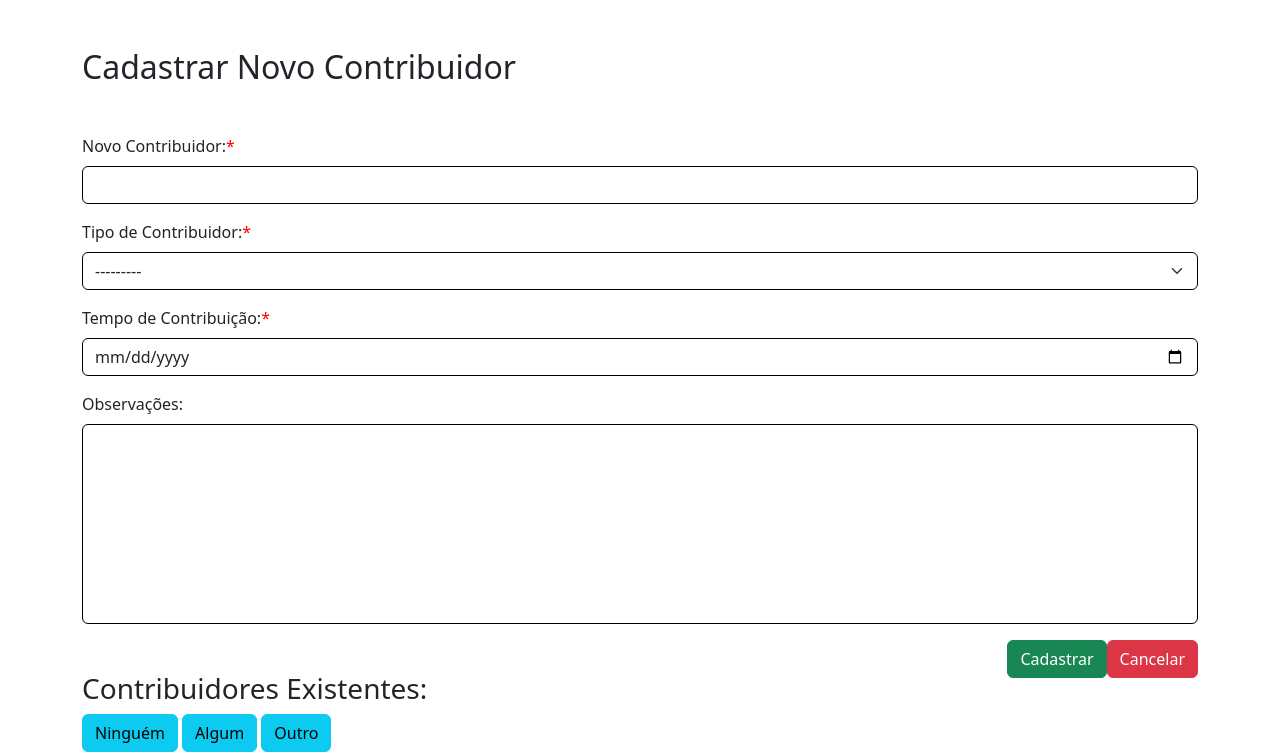
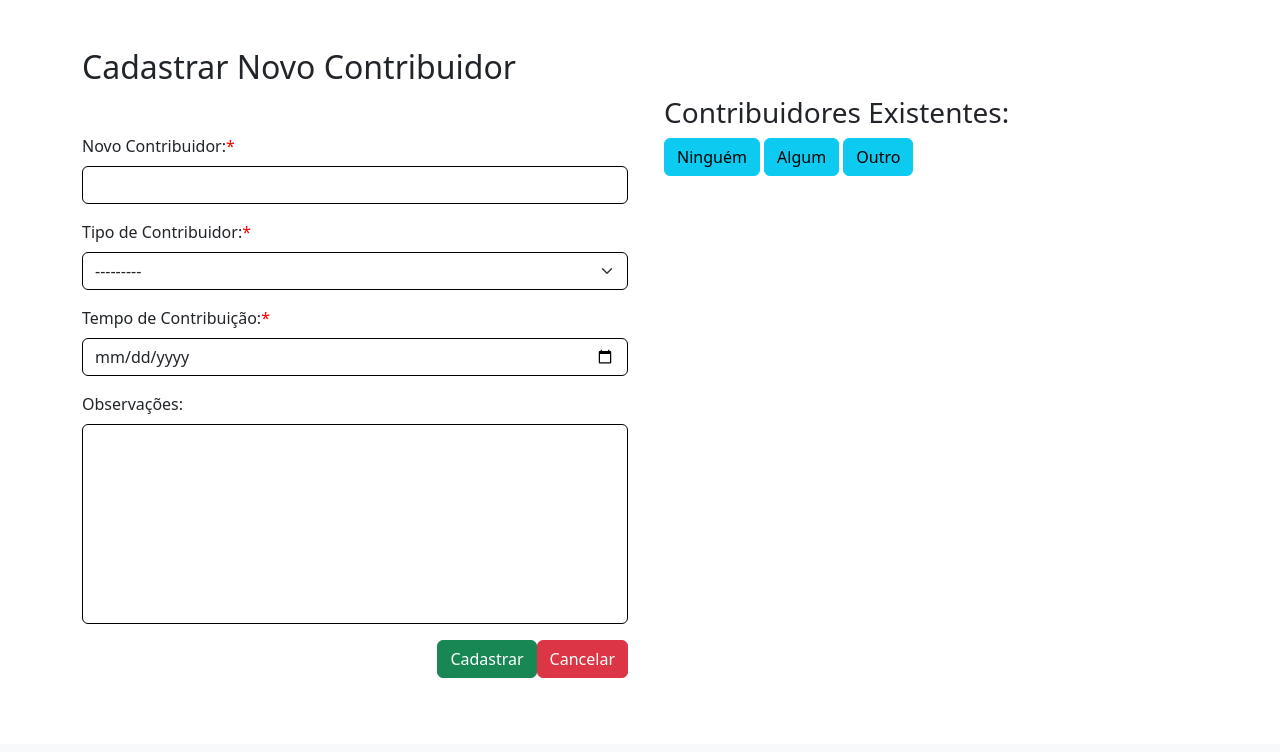
Before and after one commit to EliasjSilva/ABSJ-Project, a Django app: a page that uses templates/create_Contribuidor.html in a window 1280 px wide. Shown: the part 56-808 px from the top of the page. After the commit the page ends 734 px from the top, so only its background shows below. Run offline with Django 5.2, Linux system fonts and the light colour scheme; a user stored in the database is signed in; data comes from the database, SQL or seed files in the repository; both versions use the stored data as it was after the commit; some libraries are stand-ins or nearby versions.

Commit message:
Layout Create.html atualizado

```diff
--- a/ABSJ/views.py
+++ b/ABSJ/views.py
@@ -5,6 +5,7 @@ from django.contrib.auth.decorators import login_required
 from datetime import datetime, date
 from unidecode import unidecode
 from django.db.models import Q
+from django.urls import reverse
 
 
 
--- a/templates/create_Contribuidor.html
+++ b/templates/create_Contribuidor.html
@@ -6,11 +6,7 @@
 {% endblock %}
 
 {% block content %}
-
-{% if user.username == 'admin' %}
   <div class="container mt-5">
-
-
 
     {% if messages %}
       {% for m in messages %}
@@ -20,7 +16,9 @@
       {% endfor %}
     {% endif %}
 
-
+    {% if user.username == 'admin' %}
+      <div class="row">
+        <div class="col-md-6">
           {% if request.resolver_match.url_name == 'Contribuidor_update' %}
             <h2 class="mb-5">Editar Contribuidor</h2>
           {% else %}
@@ -67,15 +65,17 @@
           </form>
         </div>
 
+        <div class="col-md-6">
           {% if contribuidores %}
             <div class="container mt-5">
               <h3>Contribuidores Existentes:</h3>
               {% for con in contribuidores %}
-        <a class="btn btn-info" href="{% url 'Contribuidor_read' id=con.id %}">{{ con.contribuidor }}</a>
+                <a class="btn btn-info mb-2" href="{% url 'Contribuidor_read' id=con.id %}">{{ con.contribuidor }}</a>
               {% endfor %}
             </div>
-    {% else %}
           {% endif %}
+        </div>
+      </div>
 
     {% else %}
 
@@ -83,11 +83,11 @@
         <div class="container mt-5">
           <h3>Contribuidores Existentes:</h3>
           {% for con in contribuidores %}
-        <a class="btn btn-info" href="{% url 'Contribuidor_read' id=con.id %}">{{ con.contribuidor }}</a>
+            <a class="btn btn-info mb-2" href="{% url 'Contribuidor_read' id=con.id %}">{{ con.contribuidor }}</a>
           {% endfor %}
         </div>
-    {% else %}
-    {% endif %}
       {% endif %}
 
+    {% endif %}
+  </div>
 {% endblock %}
```
Also changed, not shown: templates/create_Categoria.html (+7 -17 lines), templates/create_Produto.html (+16 -5 lines), db.sqlite3. Lines whose indentation alone changed are shown as unchanged.
